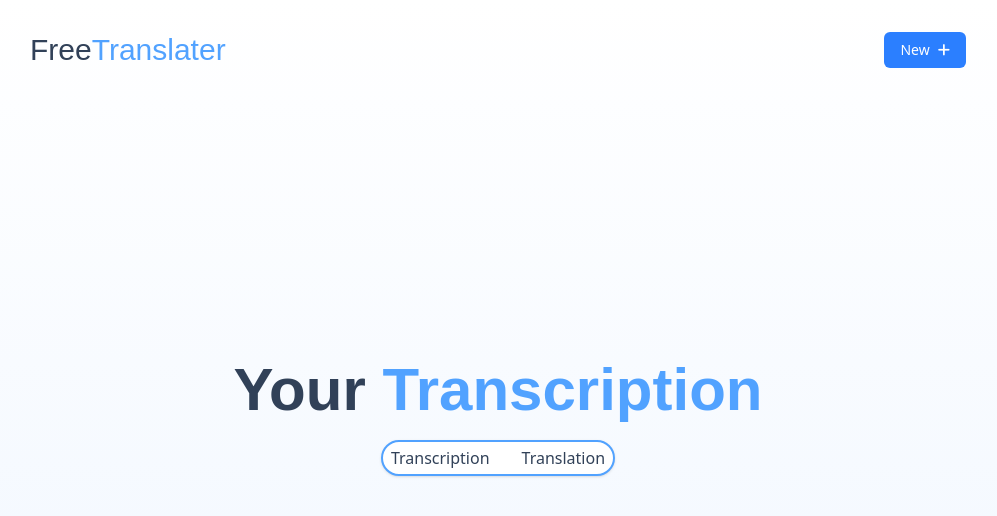
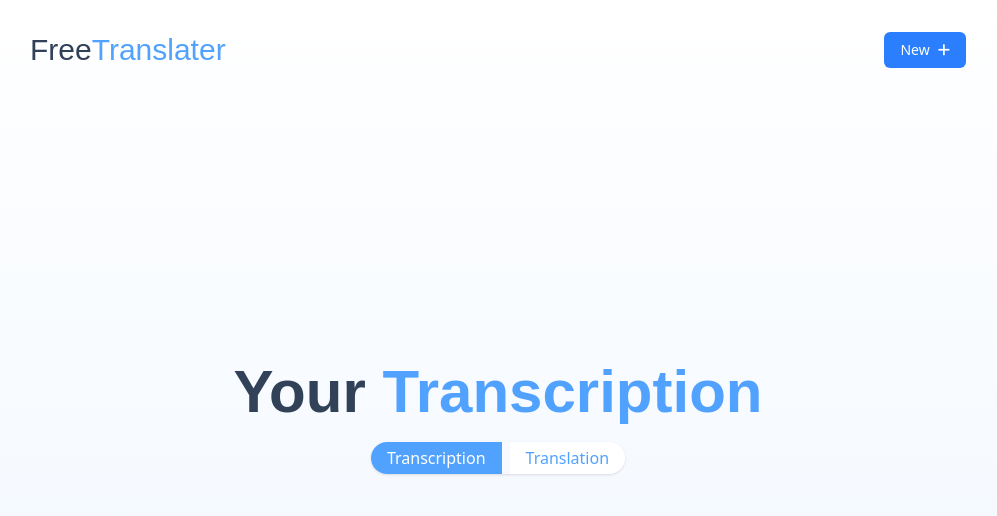
Before and after one commit to madvin/translator, a React (Vite) app in the folder translater/: page / in a window 1280 px wide. Shown: the top 516 px of the page, without its empty margins (142-1139 px from the left). Built offline with nearby package versions, Linux system fonts and the light colour scheme; a web font is replaced by a local one.

Commit message:
fix the toggle button styles and state management

```diff
--- a/translater/src/components/Information.jsx
+++ b/translater/src/components/Information.jsx
@@ -1,14 +1,21 @@
+import { useState } from "react";
 export default function Information() {
+    const [tab, setTab] = useState('transcription');
     return (
         <main className="flex flex-1 p-4 flex-col items-center justify-center gap-3 text-center sm:gap-4 md:gap-5 pb-20 max-w-prose w-full mx-auto">
             <h1 className="font-semibold text-4xl sm:text-5xl md:text-6xl">
                 Your <span className="text-blue-400 bold font-semibold">Transcription</span>
             </h1>
-            <div className="flex mx-auto bg-white border-2 border-solid border-blue-400 shadow rounded-full overflow-hidden items-center gap-4">
-                <button className="px-2 py-1 font-medium gap-2">Transcription</button>
-                <button className="px-2 py-1 font-medium gap-2">Translation</button>
+            <div className="flex mx-auto shadow rounded-full overflow-hidden items-center gap-2">
+                <button className={"px-4 py-1 font-medium " +
+                    (tab === 'transcription' ?
+                    "bg-blue-400 text-white" :
+                    "text-blue-400 bg-white hover:text-blue-600")}>Transcription</button>
+                <button className={"px-4 py-1 font-medium " +
+                    (tab === 'translation' ?
+                    "bg-blue-400 text-white" :
+                    "text-blue-400 bg-white hover:text-blue-600")}>Translation</button>
             </div>
-
         </main>
     )
 }
```
